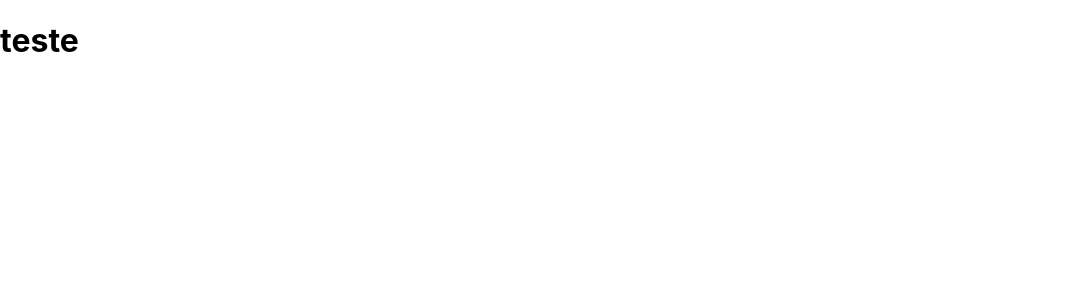
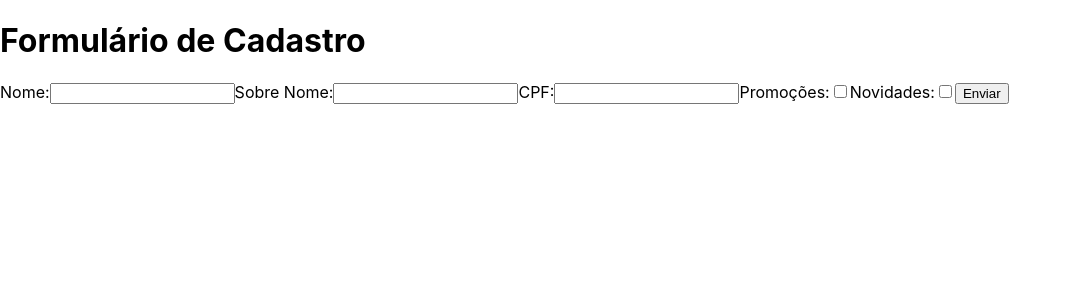
Before and after one commit to sdlima4025/react-function-form, a React (Create React App) app: page / in a window 1280 px wide. Shown: the top 300 px of the page, without its empty margins (0-1072 px from the left). Built offline with nearby package versions, Linux system fonts and the light colour scheme.

Commit message:
formulário inicial criado

```diff
--- a/src/App.js
+++ b/src/App.js
@@ -1,11 +1,17 @@
-import React from 'react';
+import React, { Component, Fragment } from 'react';
 import './App.css';
+import FormularioCadastro from './components/FormularioCadastro/formularioCadastro';
 
+class App extends Component {
 
-function App() {
-  return (
-   <h1>teste</h1>
-  );
+  render() {
+    return (
+      <Fragment>
+        <h1>Formulário de Cadastro</h1>
+        <FormularioCadastro/>
+      </Fragment>
+    );
+  }
 }
 
 export default App;
--- /dev/null
+++ b/src/components/FormularioCadastro/formularioCadastro.jsx
@@ -0,0 +1,21 @@
+import React from 'react';
+
+function FormularioCadastro() {
+  return(
+    <form>
+      <label>Nome:</label>
+      <input type='text'/>
+      <label>Sobre Nome:</label>
+      <input type='text'/>
+      <label>CPF:</label>
+      <input type='text'/>
+      <label>Promoções:</label>
+      <input type='checkbox'/>
+      <label>Novidades:</label>
+      <input type='checkbox'/>
+      <button type='submit'>Enviar</button>
+    </form>
+  )
+}
+
+export default FormularioCadastro;
--- a/src/index.js
+++ b/src/index.js
@@ -2,7 +2,7 @@
 import ReactDOM from 'react-dom/client';
 import './index.css';
 import App from './App';
-import reportWebVitals from './reportWebVitals';
+
 
 const root = ReactDOM.createRoot(document.getElementById('root'));
 root.render(
@@ -10,8 +10,3 @@
     <App />
   </React.StrictMode>
 );
-
-// If you want to start measuring performance in your app, pass a function
-// to log results (for example: reportWebVitals(console.log))
-// or send to an analytics endpoint. Learn more: https://bit.ly/CRA-vitals
-reportWebVitals();
--- a/src/reportWebVitals.js
+++ /dev/null
@@ -1,13 +0,0 @@
-const reportWebVitals = onPerfEntry => {
-  if (onPerfEntry && onPerfEntry instanceof Function) {
-    import('web-vitals').then(({ getCLS, getFID, getFCP, getLCP, getTTFB }) => {
-      getCLS(onPerfEntry);
-      getFID(onPerfEntry);
-      getFCP(onPerfEntry);
-      getLCP(onPerfEntry);
-      getTTFB(onPerfEntry);
-    });
-  }
-};
-
-export default reportWebVitals;
```
Also changed, not shown: src/setupTests.js (deleted, +0 -5 lines), src/logo.svg (deleted), 1 other file (tests, documents, lock files or other folders).
